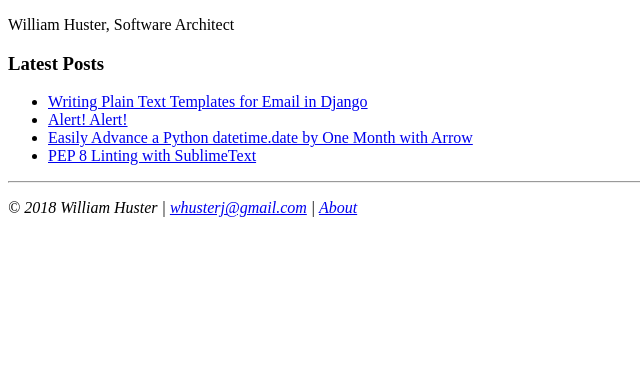
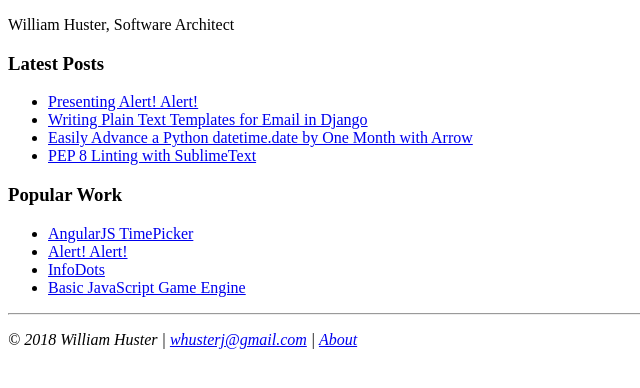
Before and after one commit to whusterj/whusterj.github.io, a Jekyll site: the page built from index.html, in a window 1280 px wide. Shown: the top 388 px of the page, without its empty margins (0-640 px from the left). Built offline with Jekyll 4.4.1, drawn with Linux system fonts in a browser that asks for light colours; the list of posts is cut into pages by our own code.

Commit message:
Add crypto addresses to About page and 'Popular Work' section to homepage with links to my top codepens

```diff
--- a/index.html
+++ b/index.html
@@ -14,4 +14,20 @@ title: "William Huster"
     </li>
   {% endfor %}
   </ul>
+
+  <h3>Popular Work</h3>
+  <ul>
+    <li>
+      <a href="https://codepen.io/whusterj/full/jbGGyQ" target="_blank">AngularJS TimePicker</a>
+    </li>
+    <li>
+      <a href="https://codepen.io/whusterj/full/qEWMwG/" target="_blank">Alert! Alert!</a>
+    </li>
+    <li>
+      <a href="https://codepen.io/whusterj/full/VLJgQj/" target="_blank">InfoDots</a>
+    </li>
+    <li>
+      <a href="https://codepen.io/whusterj/full/vEYVpG" target="_blank">Basic JavaScript Game Engine</a>
+    </li>
+  </ul>
 </main>
```
Also changed, not shown: _posts/2014-11-18-presenting-alert-alert.md (renamed from _posts/2014-11-18-alert-alert.md, +6 -2 lines), about.html (+10 -2 lines), static/images/bitcoin.png (added).
